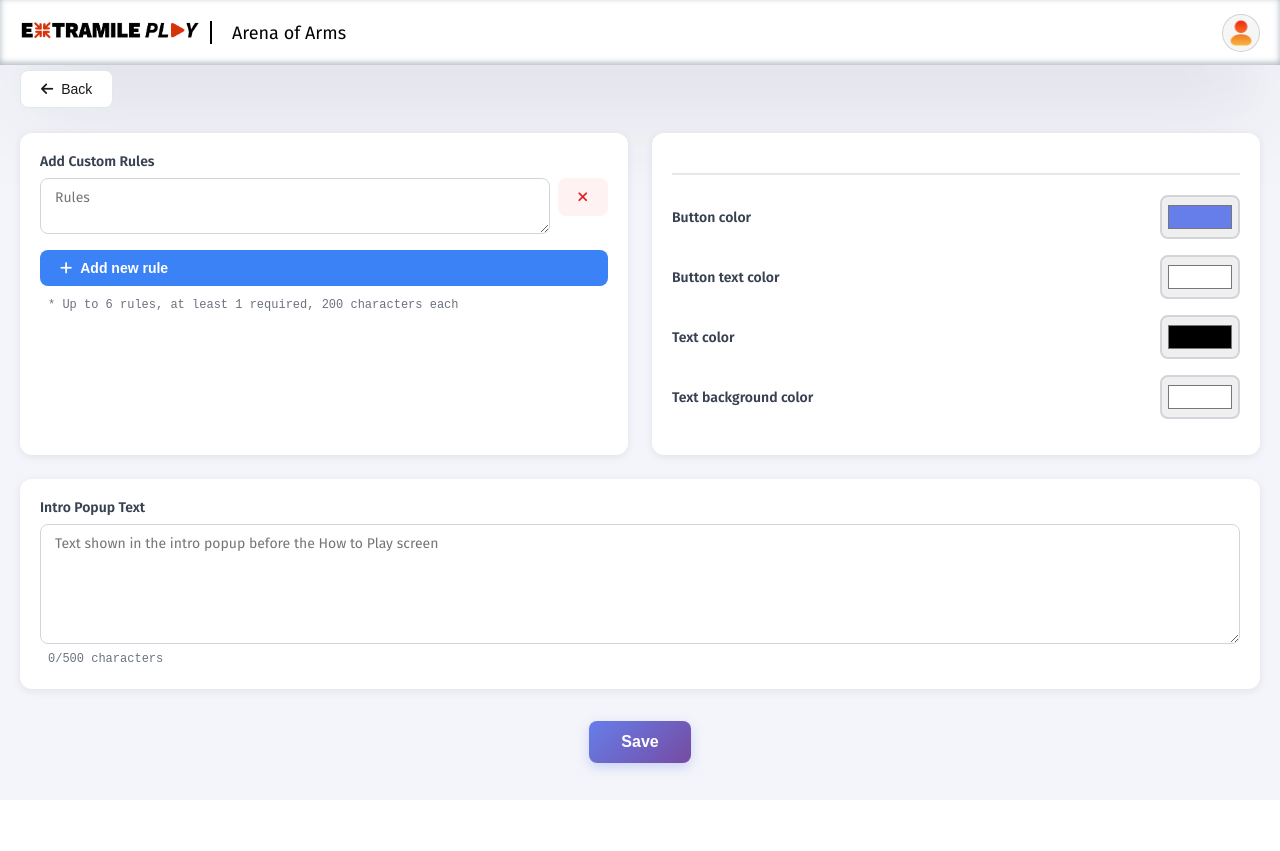
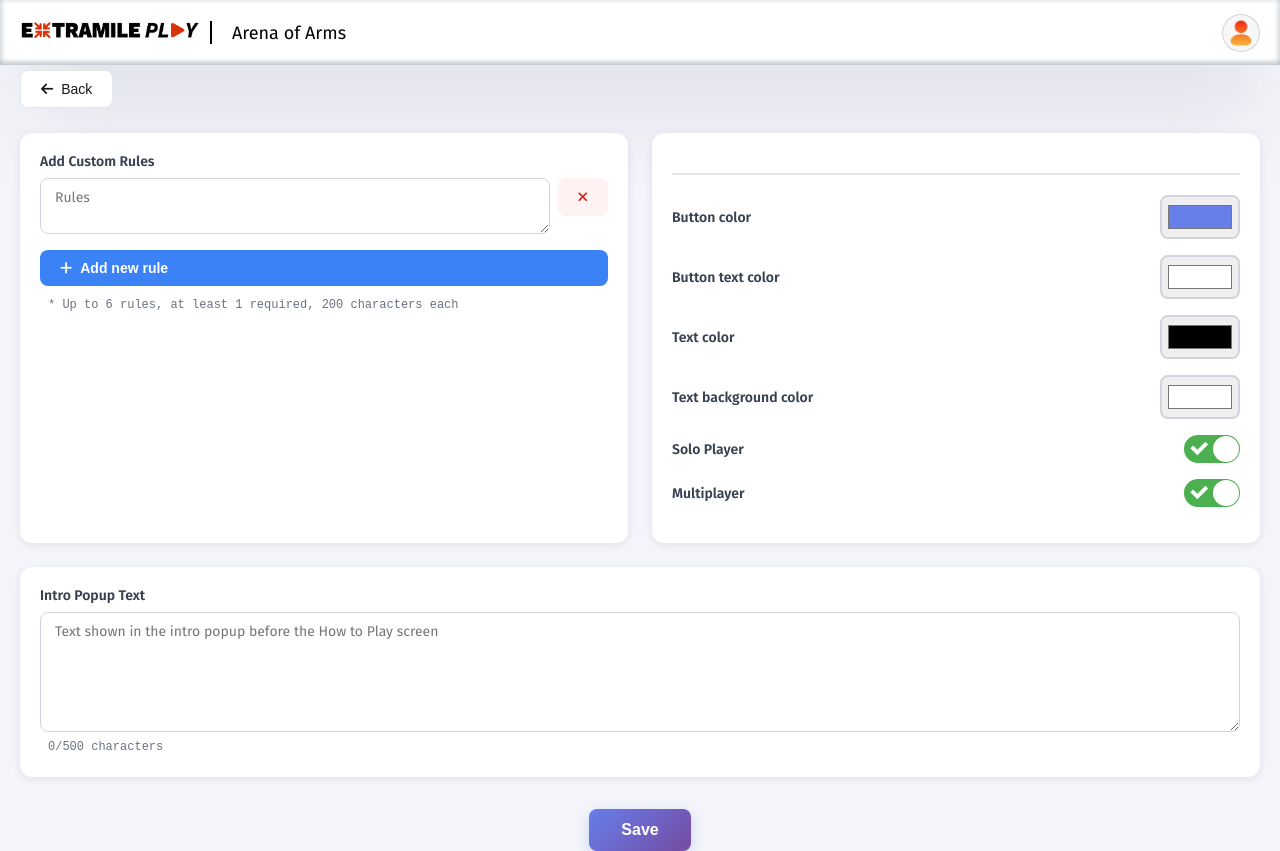
Before and after one commit to ExtraMilePHP/arenaofarms, a React (Create React App) app: page /admin/rules in a window 1280 px wide. Before the commit the page ends 800 px from the top, so only its background shows below. Built offline with nearby package versions, Linux system fonts and the light colour scheme; no server answers.

Commit message:
first commit

```diff
--- a/src/admin/pages/rules/rules.jsx
+++ b/src/admin/pages/rules/rules.jsx
@@ -1,5 +1,6 @@
 import React, { useEffect, useState } from "react";
 import { useDispatch, useSelector } from "react-redux";
+import Switch from "react-switch";
 import Swal from "sweetalert2";
 import { useNavigate } from "react-router-dom";
 import "./rules.css";
@@ -77,6 +78,8 @@ const Rules = () => {
   const [buttonTextColor, setButtonTextColor] = useState("#ffffff");
   const [textBgColor, setTextBgColor] = useState("#ffffff");
   const [introPopup, setIntroPopup] = useState("");
+  const [soloEnabled, setSoloEnabled] = useState(true);
+  const [multiplayerEnabled, setMultiplayerEnabled] = useState(true);
 
   useEffect(() => {
     if (currentTheme) dispatch(fetchThemeData({ themeId: currentTheme, isAdmin: true }));
@@ -95,6 +98,8 @@ const Rules = () => {
     );
     setTextBgColor(toColorInputValue(data.text_bg_color ?? data.icon_bg_color ?? "#ffffff"));
     setIntroPopup(String(data.popup ?? "").slice(0, MAX_POPUP_LEN));
+    setSoloEnabled(parseStoredBool(data.solo_enabled, true));
+    setMultiplayerEnabled(parseStoredBool(data.multiplayer_enabled, true));
   }, [data]);
 
   const handleRuleChange = (idx, val) => {
@@ -143,6 +148,10 @@ const Rules = () => {
       return { ok: false, msg: `Intro popup text must be ${MAX_POPUP_LEN} characters or less.` };
     }
 
+    if (!soloEnabled && !multiplayerEnabled) {
+      return { ok: false, msg: "At least one of Solo Player or Multiplayer must be enabled." };
+    }
+
     return {
       ok: true,
       payload: {
@@ -152,6 +161,8 @@ const Rules = () => {
         button_color: buttonColor,
         button_Textcolor: buttonTextColor,
         text_bg_color: textBgColor,
+        solo_enabled: soloEnabled,
+        multiplayer_enabled: multiplayerEnabled,
         // Preserve existing fields that aren't being edited
         landing_page_title: String(data?.landing_page_title ?? "").trim(),
         custom_text_thank_you_page: String(data?.custom_text_thank_you_page ?? "").trim(),
@@ -305,6 +316,30 @@ const Rules = () => {
                   onChange={(e) => setTextBgColor(e.target.value)}
                 />
               </div>
+
+              <div className="rules-php-marks-row rules-php-color-row">
+                <label htmlFor="rules-solo-toggle" className="rules-php-marks-label">
+                  Solo Player
+                </label>
+                <Switch
+                  id="rules-solo-toggle"
+                  checked={soloEnabled}
+                  onChange={setSoloEnabled}
+                  onColor="#4caf50"
+                />
+              </div>
+
+              <div className="rules-php-marks-row rules-php-color-row">
+                <label htmlFor="rules-multiplayer-toggle" className="rules-php-marks-label">
+                  Multiplayer
+                </label>
+                <Switch
+                  id="rules-multiplayer-toggle"
+                  checked={multiplayerEnabled}
+                  onChange={setMultiplayerEnabled}
+                  onColor="#4caf50"
+                />
+              </div>
             </div>
           </div>
         </div>
--- a/src/pages/MainMenu/MainMenu.jsx
+++ b/src/pages/MainMenu/MainMenu.jsx
@@ -16,6 +16,8 @@ export default function MainMenu() {
     () => (themeData?.logo ? getDvSourceImageUrl(themeData.logo) : null),
     [themeData]
   );
+  const soloEnabled = themeData?.solo_enabled !== false;
+  const multiplayerEnabled = themeData?.multiplayer_enabled !== false;
   useEffect(() => {
     dispatch(setBackButtonUrl("/login?&save=true"));
   }, [status, user]);
@@ -24,12 +26,16 @@ export default function MainMenu() {
     <div className="aoa-root aoa-root-menu" style={textStyle}>
       {logoUrl && <img src={logoUrl} alt="" className="aoa-menu-logo" />}
       <div className="aoa-menu-actions aoa-menu-actions-row">
+        {soloEnabled && (
           <button className="aoa-btn aoa-btn-ghost aoa-btn-lg" style={buttonStyle} onClick={() => navigate("/arena/solo")}>
             <i className="fa-solid fa-user" /> Play Solo
           </button>
+        )}
+        {multiplayerEnabled && (
           <button className="aoa-btn aoa-btn-primary-fill aoa-btn-lg" style={buttonStyle} onClick={() => navigate("/arena/lobby")}>
             <i className="fa-solid fa-users" /> Multiplayer
           </button>
+        )}
       </div>
     </div>
   );
--- a/src/pages/arena.css
+++ b/src/pages/arena.css
@@ -66,7 +66,7 @@
 }
 
 .aoa-menu-actions-row .aoa-btn {
-  flex: 1 1 auto;
+  flex: 0 1 280px;
   display: inline-flex;
   align-items: center;
   justify-content: center;
@@ -80,11 +80,14 @@
     padding: 2.35rem 2.25rem;
   font-size: 1.25rem;
   min-width: 220px;
+  max-width: 320px;
 }
 
 @media (max-width: 560px) {
   .aoa-menu-actions-row .aoa-btn-lg {
     min-width: 0;
+    max-width: 320px;
+    width: 100%;
     padding: 1.1rem 1.5rem;
     font-size: 1.05rem;
   }
```
Lines whose indentation alone changed are shown as unchanged.
